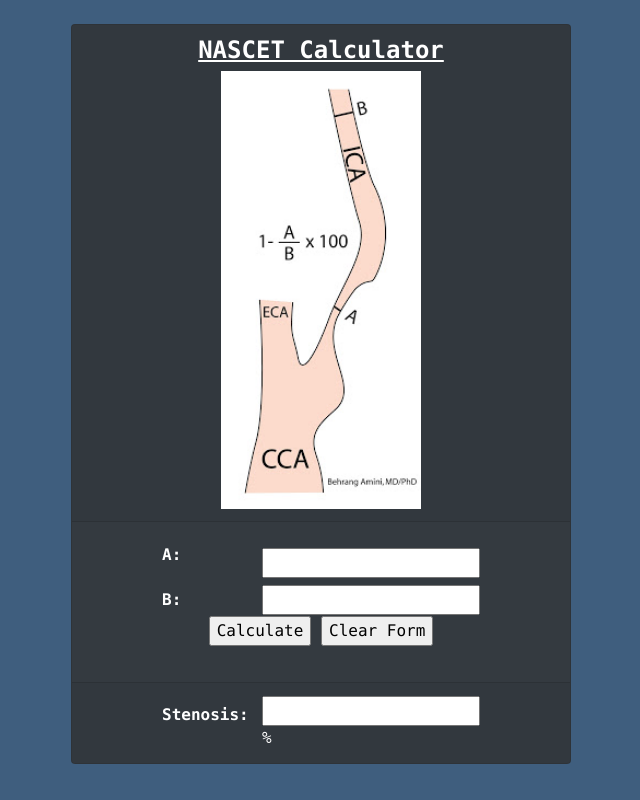
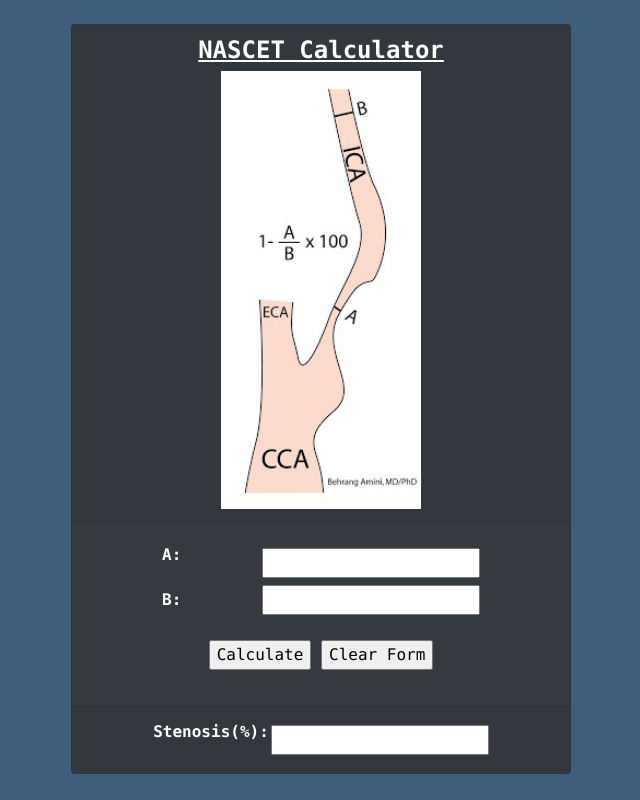
Before and after one commit to kerbyradres/NASCET, a plain HTML site: page index.html in a window 1280 px wide. Shown: the whole page, without its empty margins (319-959 px from the left). Drawn offline with Linux system fonts and the light colour scheme.

Commit message:
Update index.html

```diff
--- a/index.html
+++ b/index.html
@@ -43,6 +43,7 @@
 					</tr>
 				</table>
 				<div align="center">
+					<br>
 					<input onclick="compute(this.form)" type="button" value="Calculate">
 			  		<input onclick="ClearForm(this.form)" type="button" value="Clear Form"></b></p>
 				</div>
@@ -51,8 +52,8 @@
 		<div class="card-footer">
 				<table align="center">
 					<tr>
-						<td width="100px"><p><b>Stenosis:</p></b></td>
-						<td width="200px"><input name="stenosis">%</td>
+						<td width="100px"><p><b>Stenosis(%):</p></b></td>
+						<td width="200px"><input name="stenosis"></td>
 					</tr>
 				</table>
 			</form>
```
